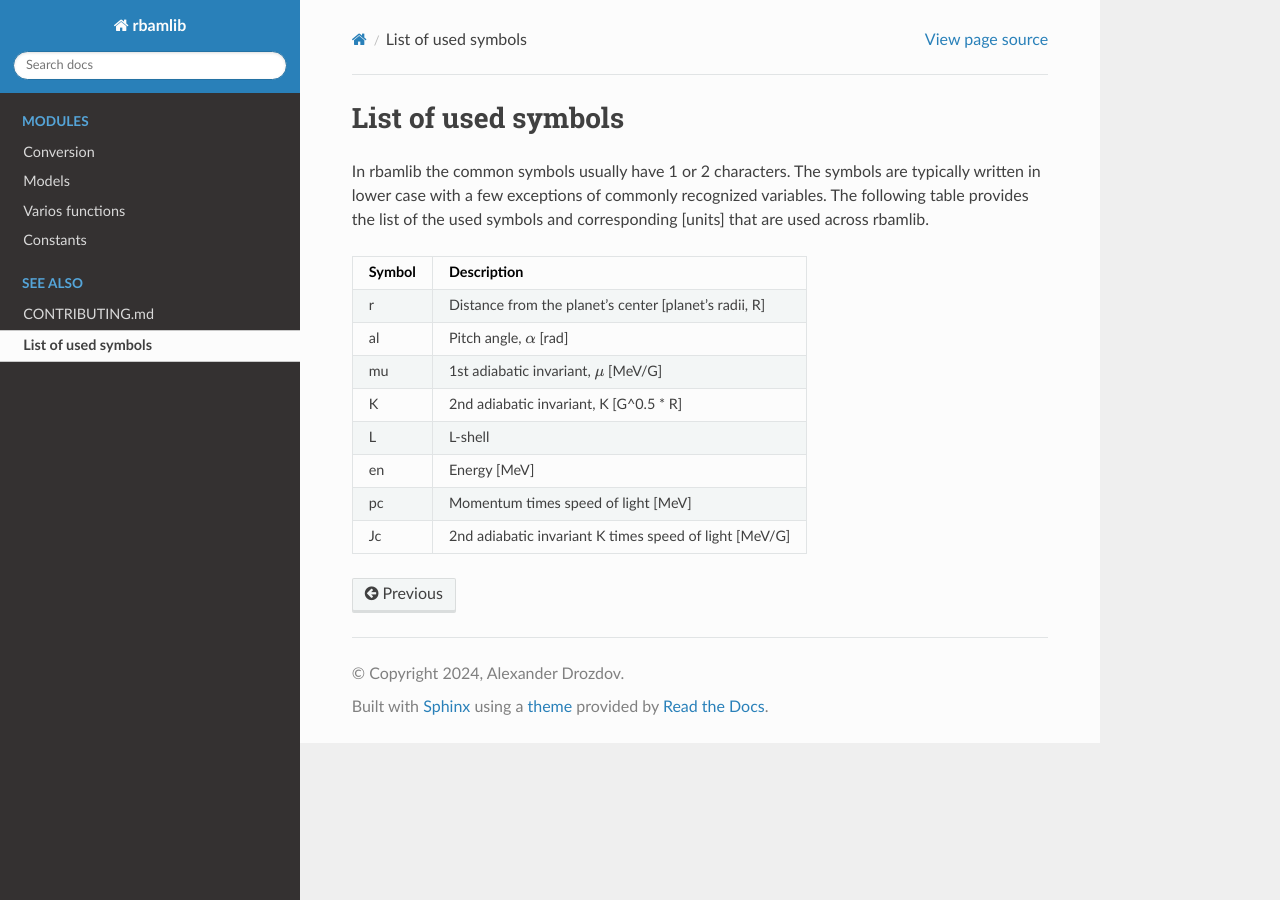
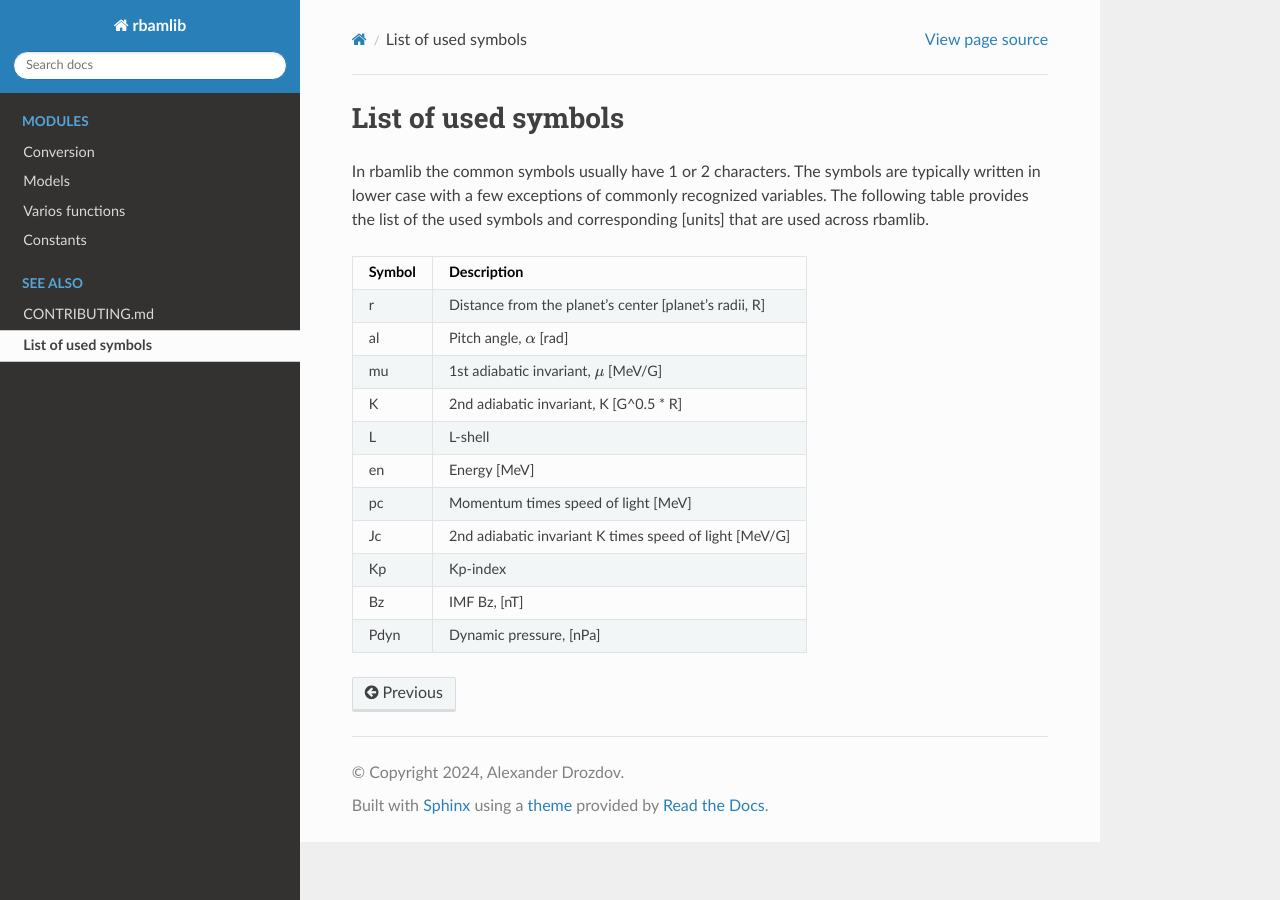
Before and after one commit to radiation-belts/rbamlib, a Sphinx documentation site: the page built from docs/symbols.rst, in a window 1280 px wide. Built offline with Sphinx 7.4.7 and the Read the Docs theme 3.1.0, drawn with Linux system fonts in a browser that asks for light colours; pages that are not in the unit, such as notebooks, are missing from menus; the version number is read from the project's files by our own code.

Commit message:
Updating list of symbols

```diff
--- a/docs/symbols.rst
+++ b/docs/symbols.rst
@@ -16,4 +16,7 @@ L       L-shell
 en      Energy [MeV]
 pc      Momentum times speed of light [MeV]
 Jc      2nd adiabatic invariant K times speed of light [MeV/G]
+Kp      Kp-index
+Bz      IMF Bz, [nT]
+Pdyn    Dynamic pressure, [nPa]
 ======  ===========
```
